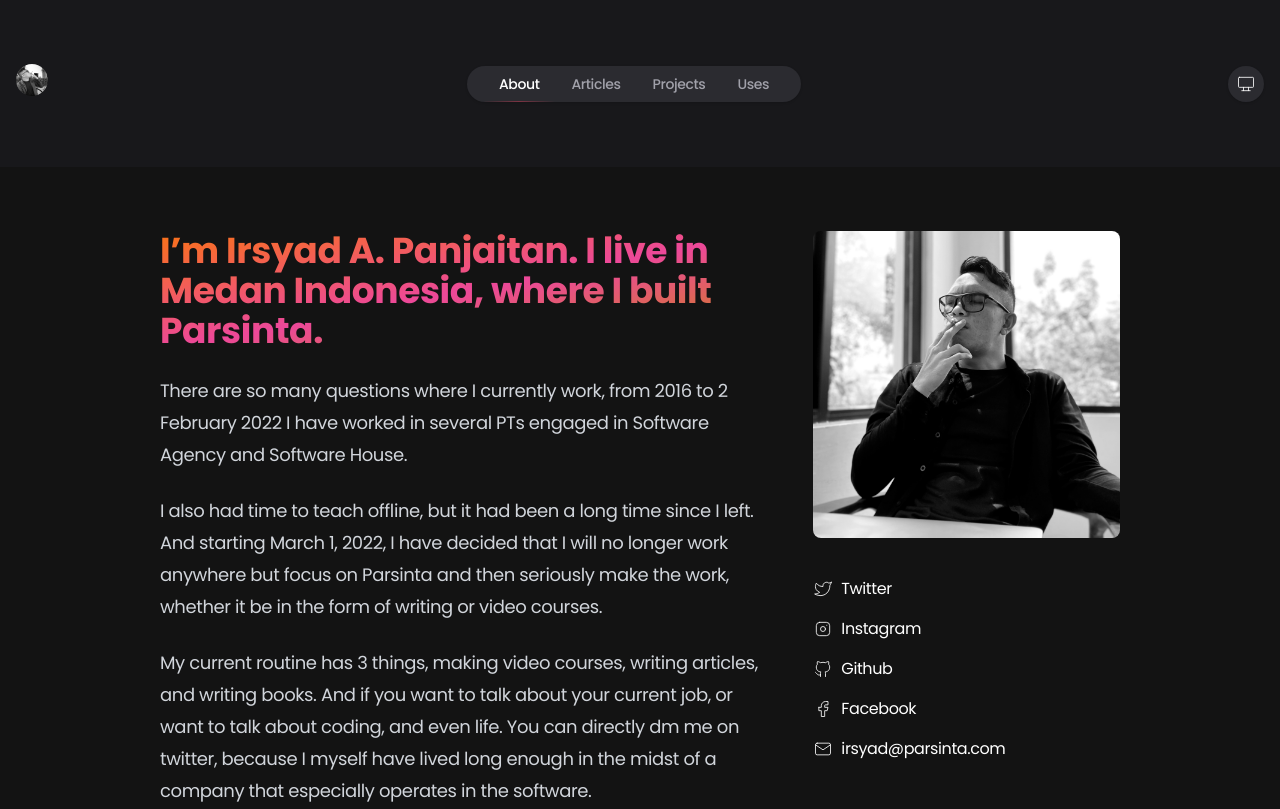
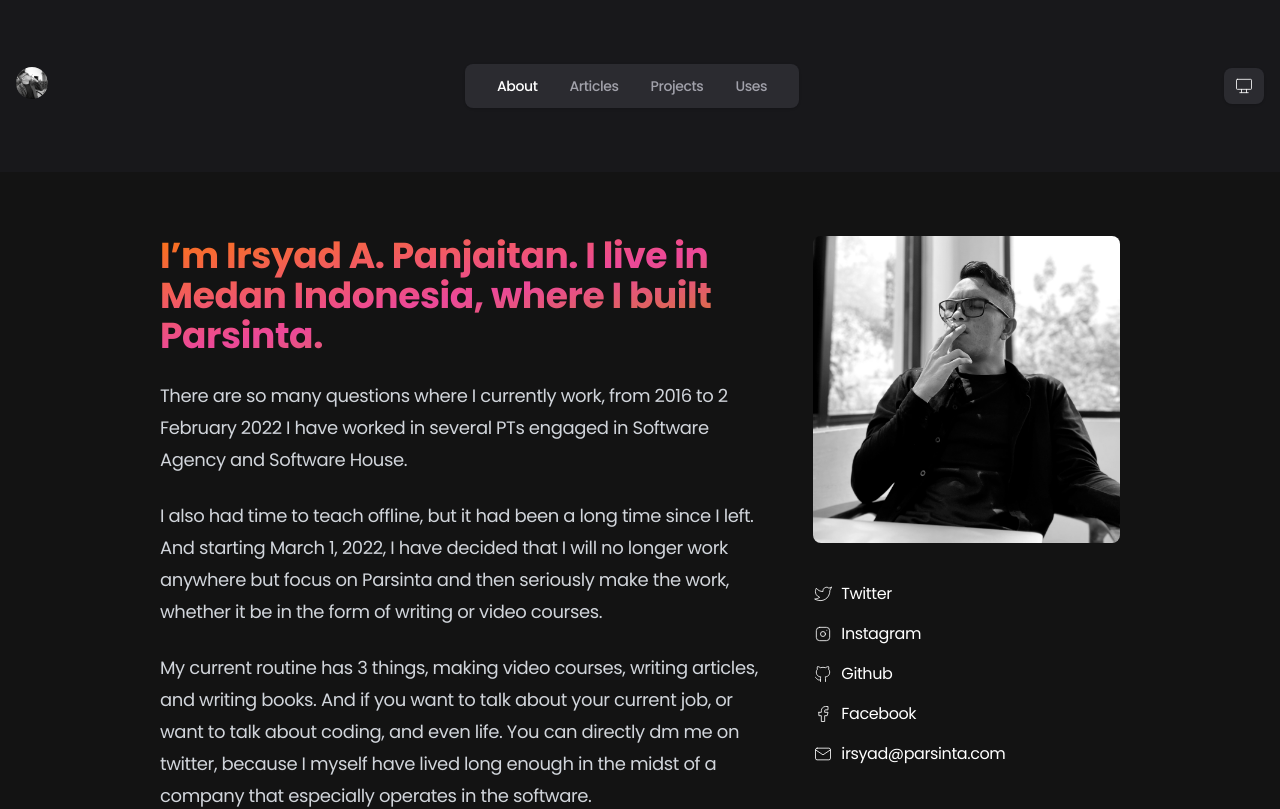
Before and after one commit to tegar97/personal-web, a Next.js app: page /about in a window 1280 px wide. Shown: the top 809 px of the page. Built offline with nearby package versions, Linux system fonts and the light colour scheme.

Commit message:
Add padding on navigation

```diff
--- a/components/NavLink.jsx
+++ b/components/NavLink.jsx
@@ -11,15 +11,15 @@ export default function NavLink({ href, value, children }) {
             <Link href={href}>
                 <a
                     className={clsx(
-                        router.asPath == href
+                        router.asPath === href
                             ? 'text-black dark:text-white'
                             : styles.textMuted,
-                        'inline-flex px-3 relative py-2 text-sm justify-center font-medium lg:px-4'
+                        'inline-flex px-3 relative py-2 md:py-3 text-sm justify-center font-medium lg:px-4'
                     )}
                 >
                     {value || children}
 
-                    {router.asPath == href && (
+                    {router.asPath === href && (
                         <span
                             className={clsx(
                                 'h-px w-full absolute bottom-[-0.5px] bg-gradient-to-r from-transparent dark:via-rose-500/40 via-rose-500/50 to-transparent'
--- a/components/Navbar.jsx
+++ b/components/Navbar.jsx
@@ -17,7 +17,7 @@ export default function Navbar() {
                     />
                 </a>
             </Link>
-            <ul className="overflow-hidden flex lg:px-4 items-center rounded-full bg-white shadow dark:bg-gray-700/50">
+            <ul className="overflow-hidden flex lg:px-4 items-center rounded-lg bg-white shadow dark:bg-gray-700/50">
                 <NavLink href="/about" value="About" />
                 <NavLink href="/articles" value="Articles" />
                 <NavLink href="/projects" value="Projects" />
--- a/components/ThemeSwitcher.jsx
+++ b/components/ThemeSwitcher.jsx
@@ -13,11 +13,11 @@ export function ThemeSwitcher() {
             setSetting('light');
         }
 
-        if (setting == 'dark') {
+        if (setting === 'dark') {
             setSetting('system');
         }
 
-        if (setting == 'system') {
+        if (setting === 'system') {
             setSetting('light');
         }
     };
@@ -28,7 +28,7 @@ export function ThemeSwitcher() {
             type="button"
             className={clsx(
                 styles.flexCenter,
-                'h-9 w-9 rounded-full bg-white shadow dark:bg-gray-700/50 dark:text-white'
+                'h-9 w-10 rounded-lg bg-white shadow dark:bg-gray-700/50 dark:text-white'
             )}
         >
             <span>
--- a/posts/this-new-function-in-laravel-is-really-great.mdx
+++ b/posts/this-new-function-in-laravel-is-really-great.mdx
@@ -4,7 +4,7 @@ tags:
     - laravel
     - tips & tricks
 date: 2022-06-24
-excerpt: Recently Tim MacDonald has contributed to creating a fake() function that can be used globally. With this function we can easily prototype, test, and generate data.
+excerpt: Recently Tim MacDonald has contributed to creating a fake() function that can be used globally.
 ---
 
 Recently [Tim MacDonald](https://github.com/timacdonald) has contributed to creating a `fake()` function that can be used globally. Using this function, we can easily prototype, test, and generate data.
```
